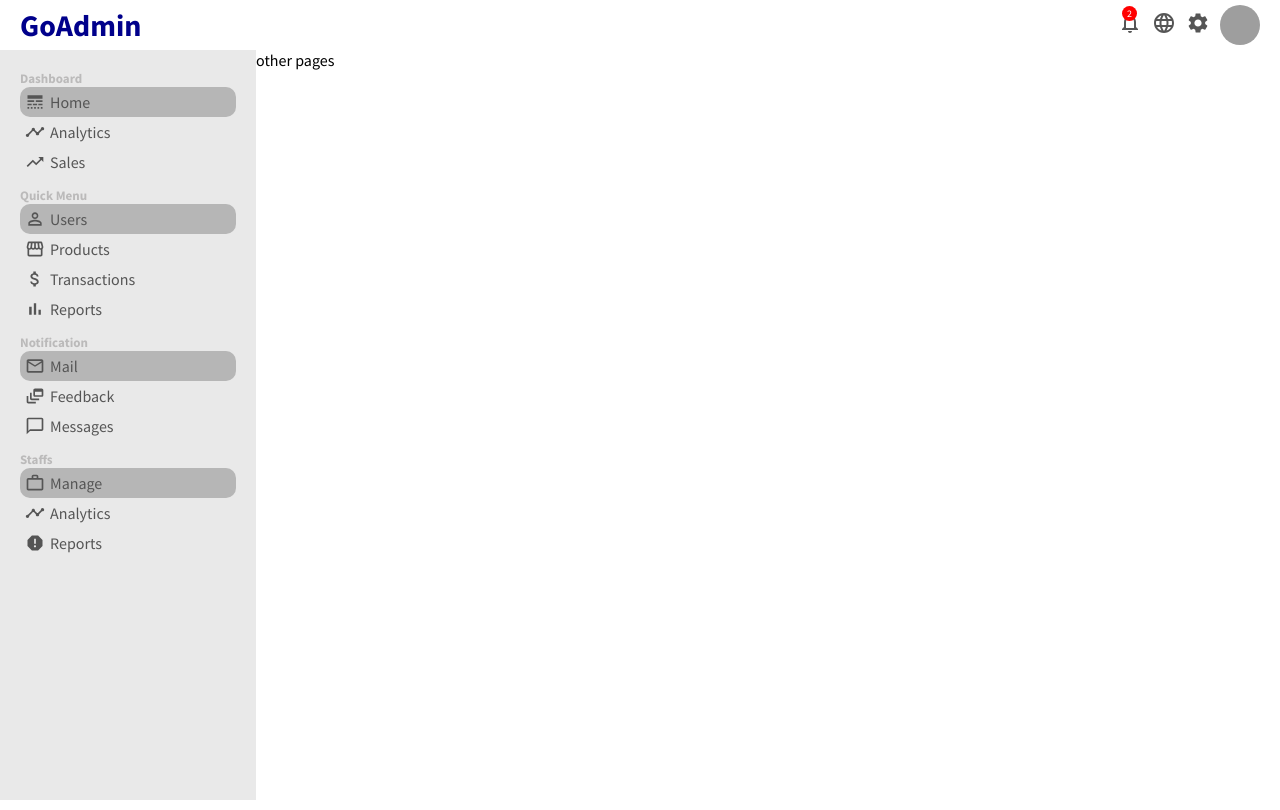
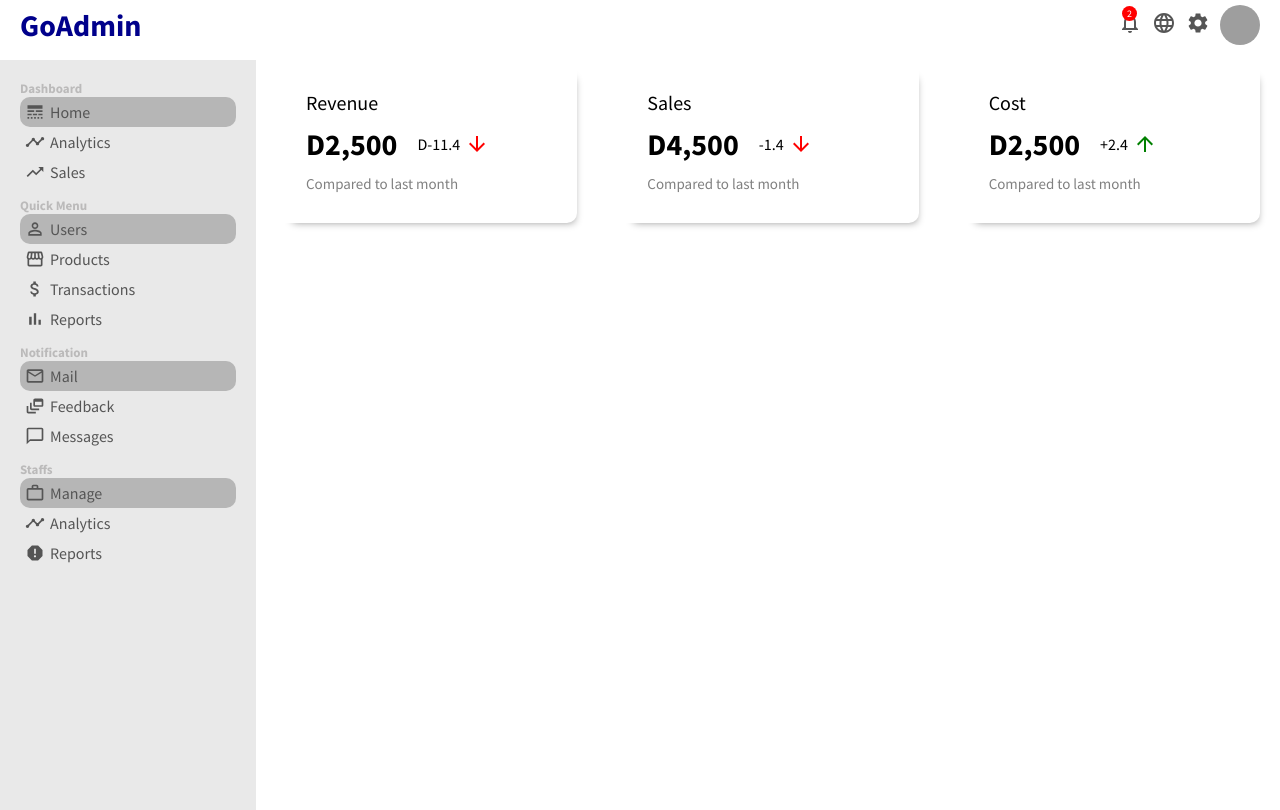
Before and after one commit to Konteh/GoAdminDashboard, a React (Create React App) app: page / in a window 1280 px wide. Built offline with nearby package versions, Linux system fonts and the light colour scheme; grey boxes are pictures that could not be loaded.

Commit message:
create the featured section

```diff
--- a/src/App.css
+++ b/src/App.css
@@ -1,7 +1,4 @@
 .container{
     display: flex;
+    margin-top: 10px;
 }
-.others{
-    flex: 4;
-
-}
--- a/src/App.js
+++ b/src/App.js
@@ -1,5 +1,6 @@
 
 import "./app.css"
+import Home from "./components/pages/home/Home";
 const { default: Sidebar } = require("./components/topbar/sidebar/sidebar");
 const { default: Topbar } = require("./components/topbar/Topbar");
 
@@ -9,7 +10,7 @@
     <Topbar/>
     <div className="container">
       <Sidebar/>
-      <div className="others"> other pages</div>
+      <Home></Home>
 
     </div>
     </div>
--- /dev/null
+++ b/src/components/featuredInfo/FeaturedInfo.jsx
@@ -0,0 +1,33 @@
+import './featuredInfo.css'
+import {ArrowDownward, ArrowUpward} from "@material-ui/icons"
+
+export default function FeaturedInfo() {
+    return (
+        <div className="featured">
+            <div className="featuredItem">
+                <span className="featuredTitle">Revenue</span>
+                <div className="featuredMoneyContainer">
+                    <span className="featuredMoney">D2,500</span>
+                    <span className="featuredMoneyRate">D-11.4 <ArrowDownward className="featuredIcon negative" /></span>
+                </div>
+                <span className="featuredSub">Compared to last month</span>
+            </div>
+            <div className="featuredItem">
+                <span className="featuredTitle">Sales</span>
+                <div className="featuredMoneyContainer">
+                    <span className="featuredMoney">D4,500</span>
+                    <span className="featuredMoneyRate">-1.4 <ArrowDownward  className="featuredIcon negative" /></span>
+                </div>
+                <span className="featuredSub">Compared to last month</span>
+            </div>
+            <div className="featuredItem">
+                <span className="featuredTitle">Cost</span>
+                <div className="featuredMoneyContainer">
+                    <span className="featuredMoney">D2,500</span>
+                    <span className="featuredMoneyRate">+2.4 <ArrowUpward className="featuredIcon"  /></span>
+                </div>
+                <span className="featuredSub">Compared to last month</span>
+            </div>
+        </div>
+    )
+}
--- /dev/null
+++ b/src/components/featuredInfo/featuredInfo.css
@@ -0,0 +1,45 @@
+.featured{
+    width: 100%;
+    display: flex;
+    justify-content: space-between;
+}
+.featuredItem{
+    flex: 1;
+    margin: 0px 20px;
+    padding: 30px;
+    border-radius: 10px;
+    cursor: pointer;
+    box-shadow: 7px 9px 8px -10px rgba(0,0,0,0.49);
+-webkit-box-shadow: 7px 9px 8px -10px rgba(0,0,0,0.49);
+-moz-box-shadow: 7px 9px 8px -10px rgba(0,0,0,0.49);
+}
+
+.featuredTitle{
+    font-size: 20px;
+}
+.featuredMoneyContainer{
+    margin: 10px 0px;
+    display:flex;
+    align-items: center;
+}
+.featuredMoney{
+    font-size: 30px;
+    font-weight: 600;
+}
+.featuredMoneyRate{
+    display: flex;
+    align-items: center;
+    margin-left: 20px;
+}
+.featuredIcon{
+    font-size: 14px;
+    margin-left: 5px;
+    color:green;
+}
+.featuredIcon.negative{
+    color:red;
+}
+.featuredSub{
+    font-size: 15px;
+    color:gray;
+}
--- /dev/null
+++ b/src/components/pages/home/Home.jsx
@@ -0,0 +1,10 @@
+import FeaturedInfo from '../../featuredInfo/FeaturedInfo'
+import './home.css'
+
+export default function Home() {
+    return (
+        <div className="home">
+            <FeaturedInfo></FeaturedInfo>
+        </div>
+    )
+}
--- /dev/null
+++ b/src/components/pages/home/home.css
@@ -0,0 +1,3 @@
+.home{
+    flex:4;
+}
```
